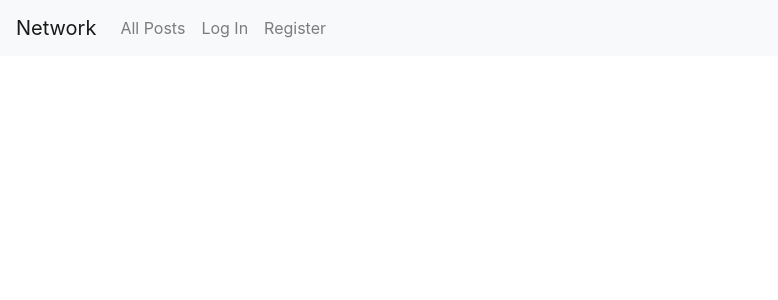
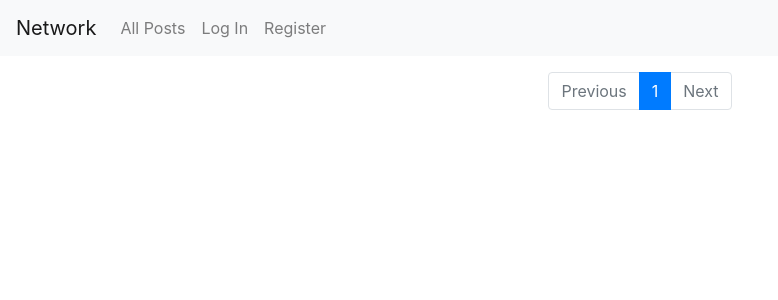
Before and after one commit to fabimass/social-network, a Django app: page / in a window 1280 px wide. Shown: the top 300 px of the page, without its empty margins (0-778 px from the left). Run offline with Django 3.2, Linux system fonts and the light colour scheme; data that the repository does not hold is empty; some libraries are stand-ins or nearby versions.

Commit message:
implementing pagination for the main page

```diff
--- a/network/templates/network/posts.html
+++ b/network/templates/network/posts.html
@@ -29,6 +29,39 @@
         </div>
     {% endfor %}
 
+    <nav aria-label="search posts" class="d-flex justify-content-center align-items-center">
+        <ul class="pagination mx-auto">
+
+          {% if current_page > 1 %}
+            <li class="page-item">
+          {% else %}
+            <li class="page-item disabled">
+          {% endif %}
+            <a class="page-link" href="{% url 'index' %}?page={{ prev_page }}">Previous</a>
+          </li>
+
+          {% for page in pages %}
+
+            {% if page == current_page %}
+                <li class="page-item active">
+            {% else %}
+                <li class="page-item">
+            {% endif %}
+                <a class="page-link" href="{% url 'index' %}?page={{ page }}">{{ page }}</a>
+            </li>
+
+          {% endfor %}
+
+          {% if current_page < last_page %}
+            <li class="page-item">
+          {% else %}
+            <li class="page-item disabled">
+          {% endif %}
+            <a class="page-link" href="{% url 'index' %}?page={{ next_page }}">Next</a>
+          </li>
+        </ul>
+    </nav>
+
 {% endblock %}
 
 {% block script %}
--- a/network/views.py
+++ b/network/views.py
@@ -3,6 +3,7 @@ from django.db import IntegrityError
 from django.http import HttpResponse, HttpResponseRedirect, JsonResponse
 from django.shortcuts import render
 from django.urls import reverse
+from django.core.paginator import Paginator
 from datetime import datetime
 import json
 
@@ -12,10 +13,18 @@ from .utils import addLikesInfo
 
 
 def index(request):
+    objects = Post.objects.all().order_by('-date_posted')
+    pages = Paginator(objects, 2)
+    current_page = int(request.GET.get("page", 1))
 
     return render(request, "network/index.html", {
         "newpost": NewPostForm(),
-        "posts": addLikesInfo(Post.objects.all().order_by('-date_posted'), request.user)
+        "posts": addLikesInfo(pages.page(current_page).object_list, request.user),
+        "pages": range(1, pages.num_pages+1),
+        "current_page": current_page,
+        "prev_page": current_page-1,
+        "next_page": current_page+1,
+        "last_page": pages.num_pages
     })
 
 
```
